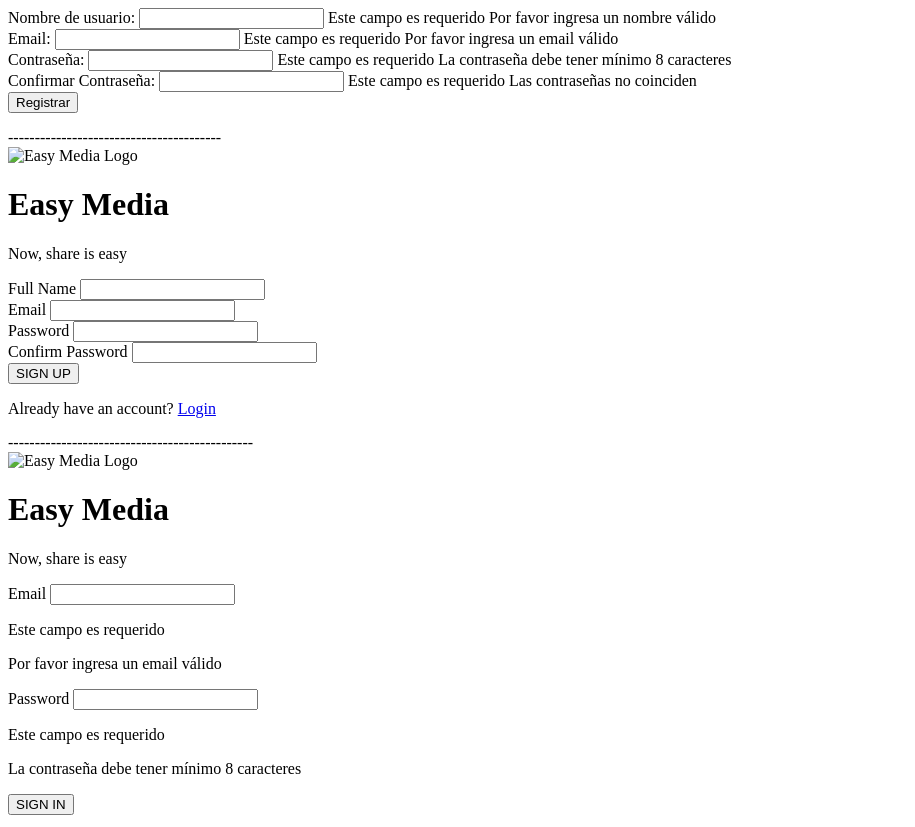
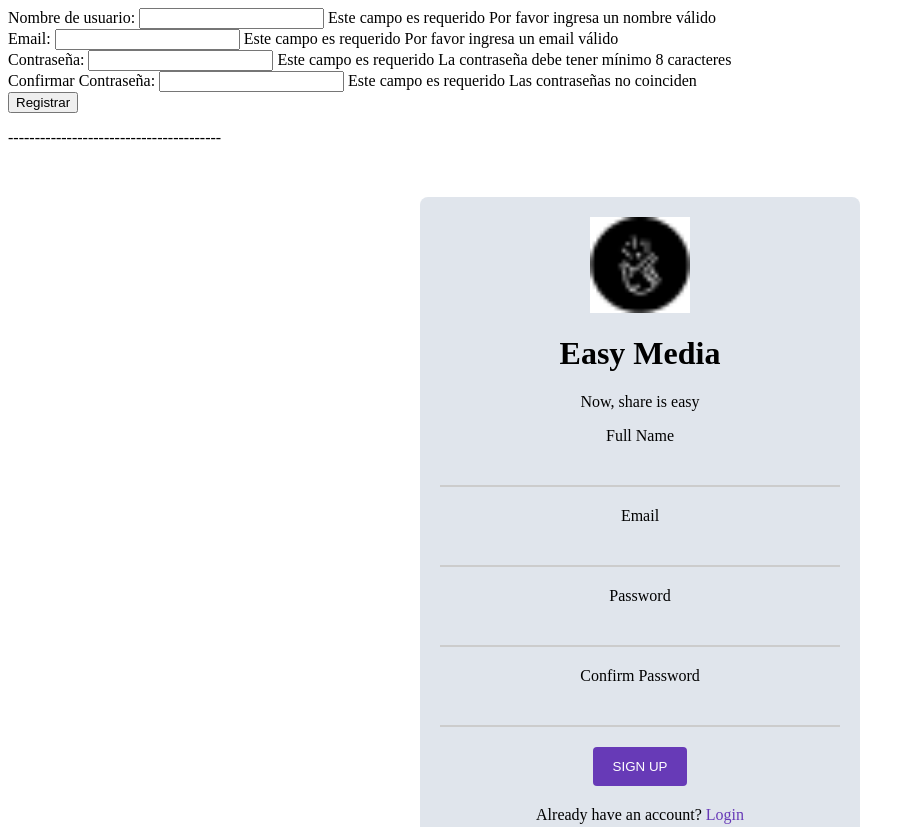
Before and after one commit to DavidBP014/FullStack_Proof, a website: page Index.html in a window 1280 px wide. Shown: the top 827 px of the page, without its empty margins (0-915 px from the left). Drawn offline with Linux system fonts and the light colour scheme.

Commit message:
Correct errors

```diff
--- a/CSS/Index.html
+++ b/Index.html
@@ -1,4 +1,7 @@
 <!-- registration.html -->
+<link rel="stylesheet" href="CSS/Styles.css">
+<script src="JS/registrer.js"></script>
+
 <div ng-controller="RegistrationController">
     <form name="registrationForm" ng-submit="register(registrationForm.$valid)" novalidate>
         <!-- Nombre de usuario -->
@@ -40,7 +43,7 @@
 ----------------------------------------
 <div class="container" ng-controller="RegistrationController">
     <div class="logo">
-        <img src="path_to_your_image.png" alt="Easy Media Logo">
+        <img src="./IMAGES/easy_media_logo.png" alt="Easy Media Logo">
         <h1>Easy Media</h1>
         <p>Now, share is easy</p>
     </div>
@@ -83,7 +86,7 @@
 ----------------------------------------------
 <div class="container" ng-controller="LoginController">
     <div class="logo">
-        <img src="path_to_your_image.png" alt="Easy Media Logo">
+        <img src="./IMAGES/easy_media_logo.png" alt="Easy Media Logo">
         <h1>Easy Media</h1>
         <p>Now, share is easy</p>
     </div>
```
Also changed, not shown: Readme.md (renamed from routes/Readme.md).
